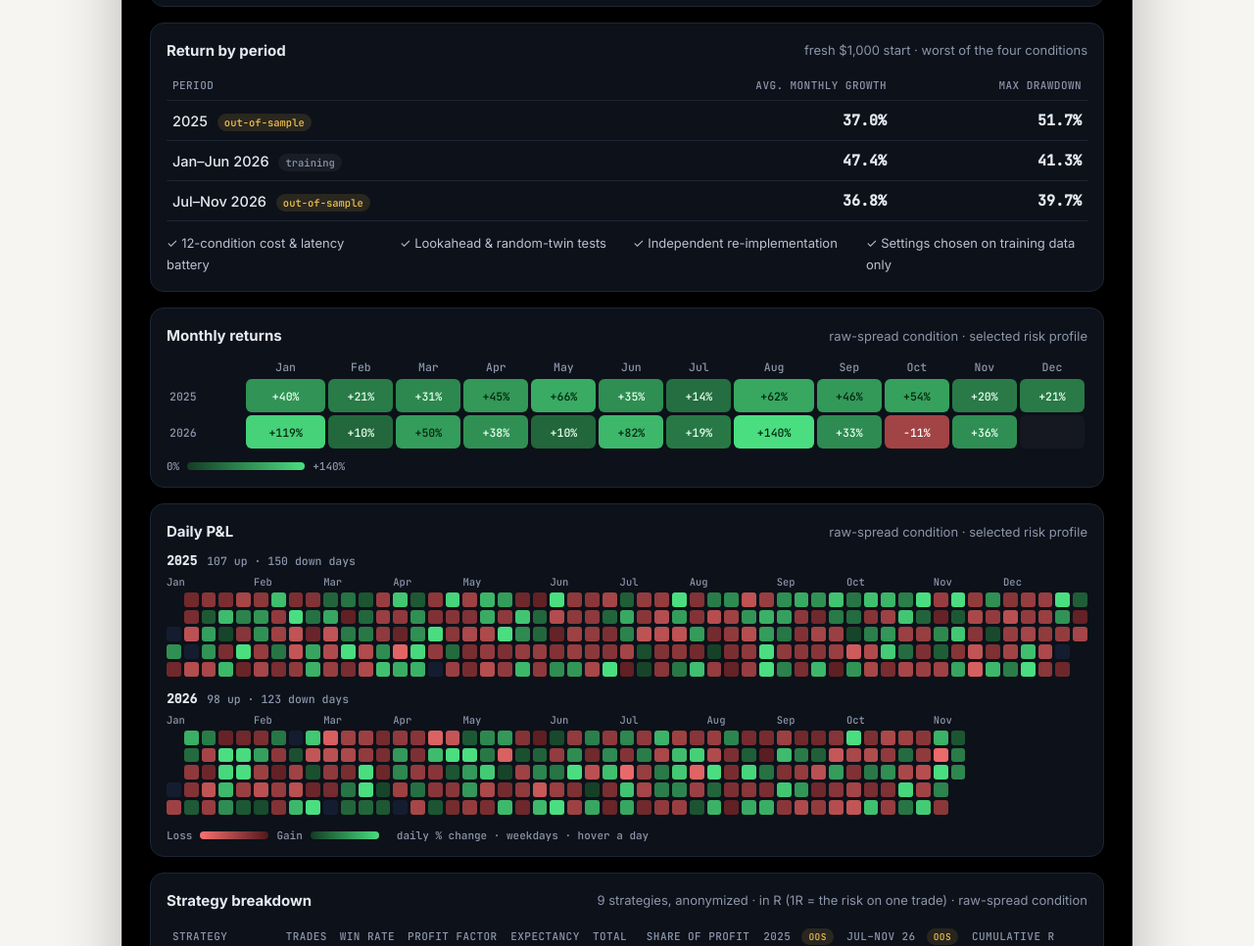
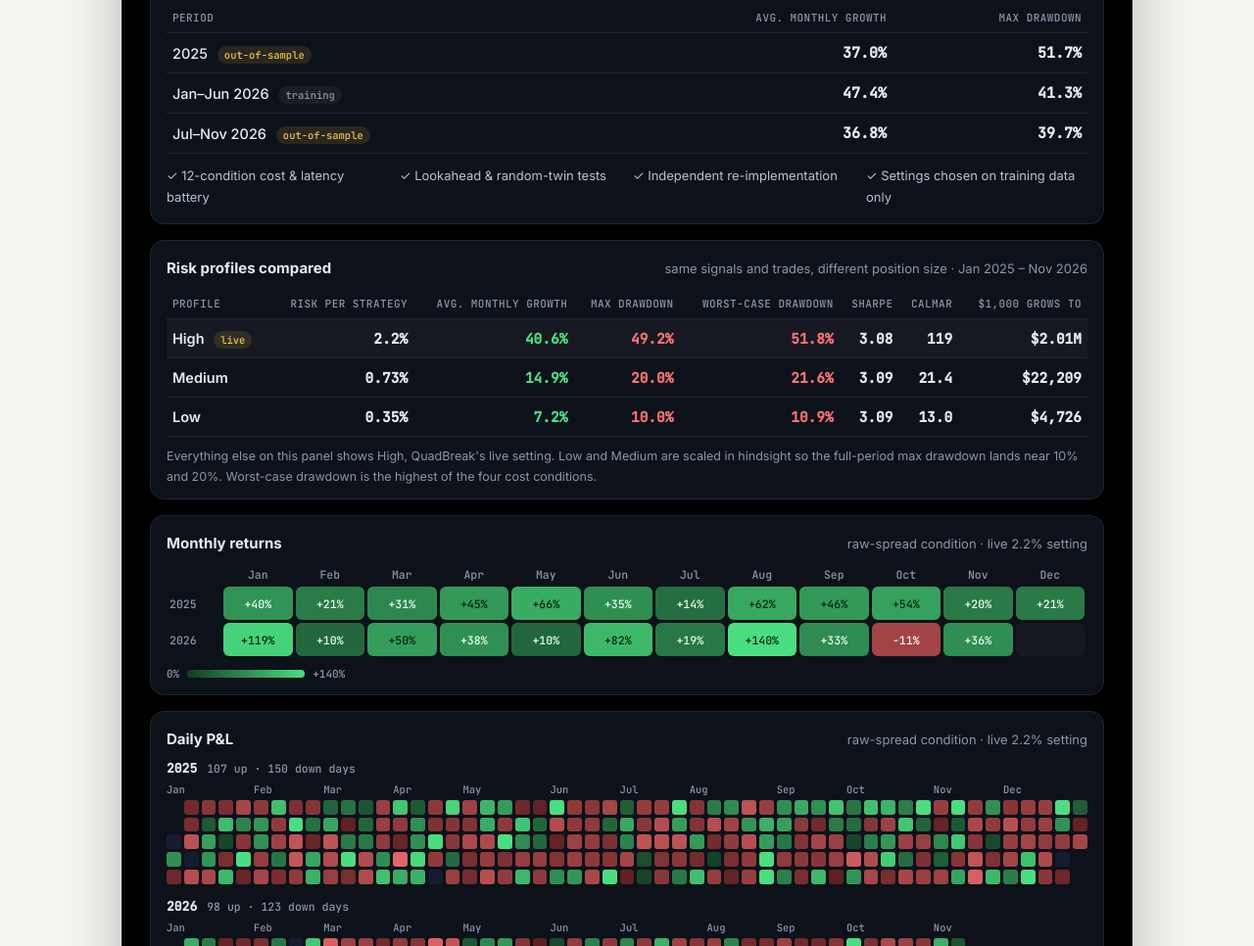
Before and after one commit to Suraporn/quant, a plain HTML site: page home.html in a window 1280 px wide. Shown: the part 2254-3220 px from the top of the page at 98% size. Drawn offline with Linux system fonts and the light colour scheme.

Commit message:
QuadBreak: show live High setting only, add risk-profile comparison table, equal-width months
Co-Authored-By: Claude Opus 5.5 <noreply@anthropic.com>
Claude-Session: https://claude.ai/code/session_01UruXyFa6MFQ1Tx7dA4cFeC

```diff
--- a/charts.js
+++ b/charts.js
@@ -1,4 +1,4 @@
-// QuadBreak dashboard: risk-profile switch, equity/drawdown, monthly heatmap, daily P&L calendar,
+// QuadBreak dashboard (live High setting) + risk-profile comparison, equity/drawdown, monthly heatmap, daily P&L calendar,
 // per-strategy table. Plain SVG/HTML, no libraries. Data: versions.json.
 (function () {
   const NS = "http://www.w3.org/2000/svg";
@@ -212,23 +212,18 @@
       const g = document.querySelector(`[data-pg="${p.w}"]`), m = document.querySelector(`[data-pm="${p.w}"]`);
       if (g) g.textContent = `${p.growth.toFixed(1)}%`; if (m) m.textContent = `${p.mdd.toFixed(1)}%`;
     });
-    const note = $("#profile-note");
-    if (note) note.textContent = current === "high"
-      ? "High is QuadBreak's live setting: 2.2% risk per strategy."
-      : `${current === "medium" ? "Medium" : "Low"} uses ${(+V.risk_per_strategy.toFixed(2))}% risk per strategy, scaled so the full-period max drawdown is about ${current === "medium" ? "20" : "10"}% in the raw-spread condition. Same signals, smaller positions.`;
+    const tb = $("#profiles");
+    if (tb) tb.innerHTML = [["high", "High <em>live</em>"], ["medium", "Medium"], ["low", "Low"]].map(([p, lab]) => {
+      const P = DATA.versions[p], k = P.kpi;
+      const money = k.final >= 1e6 ? `$${(k.final / 1e6).toFixed(2)}M` : `$${Math.round(k.final).toLocaleString("en-US")}`;
+      return `<tr${p === "high" ? ' class="on"' : ""}><td>${lab}</td><td>${(+P.risk_per_strategy.toFixed(2))}%</td><td class="up">${k.avg_month.toFixed(1)}%</td><td class="dn">${k.mdd.toFixed(1)}%</td><td class="dn">${k.worst_cond_mdd.toFixed(1)}%</td><td>${k.sharpe.toFixed(2)}</td><td>${k.calmar >= 100 ? k.calmar.toFixed(0) : k.calmar.toFixed(1)}</td><td>${money}</td></tr>`;
+    }).join("");
     equity($("#chart-equity"), B, V);
     drawdown($("#chart-dd"), B, V);
     heatmap($("#heatmap"), B, V);
     calendar($("#calendar"), V);
   }
-  function wire() {
-    document.querySelectorAll(".profile button").forEach((b) => b.addEventListener("click", () => {
-      current = b.dataset.p;
-      document.querySelectorAll(".profile button").forEach((x) => { x.classList.toggle("on", x === b); x.setAttribute("aria-pressed", x === b); });
-      render();
-    }));
-  }
   fetch("versions.json?v=2").then((r) => r.json()).then((D) => {
-    DATA = D; wire(); render(); strategies($("#strategies"), D.strategies);
+    DATA = D; render(); strategies($("#strategies"), D.strategies);
   }).catch((err) => { console.error(err); document.querySelectorAll(".chart-host,#heatmap,#calendar,#strategies").forEach((h) => { h.textContent = "Data couldn't load."; }); });
 })();
--- a/home.html
+++ b/home.html
@@ -11,7 +11,7 @@
 <link rel="icon" href="images/favicon.svg">
 <link rel="preconnect" href="https://fonts.googleapis.com">
 <link href="https://fonts.googleapis.com/css2?family=Inter:wght@400;500;600;700&family=JetBrains+Mono:wght@500&display=swap" rel="stylesheet">
-<link rel="stylesheet" href="style.css?v=7">
+<link rel="stylesheet" href="style.css?v=8">
 </head>
 <body>
 <header class="site"><div class="wrap">
@@ -65,10 +65,6 @@
 <div class="mod"><div class="ic">◉</div><b>Monitoring</b><span>On-chart panel · kill switch · spread guard</span></div>
 </div>
 
-<div class="profile-row">
-<div class="profile" role="group" aria-label="Risk profile"><span class="pl">Risk profile</span><button data-p="low" aria-pressed="false">Low <small>~10% DD</small></button><button data-p="medium" aria-pressed="false">Medium <small>~20% DD</small></button><button data-p="high" class="on" aria-pressed="true">High <small>live · ~50% DD</small></button></div>
-<p id="profile-note" class="profile-note">High is QuadBreak's live setting: 2.2% risk per strategy.</p>
-</div>
 <div class="qb-kpis">
 <div><span>Avg. monthly growth</span><b data-kpi="avg_month">40.6%</b></div>
 <div><span>Max drawdown</span><b data-kpi="mdd">49.2%</b></div>
@@ -109,12 +105,21 @@
 </div>
 
 <div class="qb-card">
-<div class="qb-card-head"><b>Monthly returns</b><span class="muted">raw-spread condition · selected risk profile</span></div>
+<div class="qb-card-head"><b>Risk profiles compared</b><span class="muted">same signals and trades, different position size · Jan 2025 – Nov 2026</span></div>
+<div class="tablewrap"><table class="qb-table profiles" aria-label="QuadBreak risk profiles compared">
+<thead><tr><th>Profile</th><th>Risk per strategy</th><th>Avg. monthly growth</th><th>Max drawdown</th><th>Worst-case drawdown</th><th>Sharpe</th><th>Calmar</th><th>$1,000 grows to</th></tr></thead>
+<tbody id="profiles"></tbody>
+</table></div>
+<p class="muted" style="margin:10px 0 2px;font-size:12.5px">Everything else on this panel shows High, QuadBreak's live setting. Low and Medium are scaled in hindsight so the full-period max drawdown lands near 10% and 20%. Worst-case drawdown is the highest of the four cost conditions.</p>
+</div>
+
+<div class="qb-card">
+<div class="qb-card-head"><b>Monthly returns</b><span class="muted">raw-spread condition · live 2.2% setting</span></div>
 <div id="heatmap" class="heat" aria-label="Monthly returns heatmap"></div>
 </div>
 
 <div class="qb-card cal-card">
-<div class="qb-card-head"><b>Daily P&amp;L</b><span class="muted">raw-spread condition · selected risk profile</span></div>
+<div class="qb-card-head"><b>Daily P&amp;L</b><span class="muted">raw-spread condition · live 2.2% setting</span></div>
 <div id="calendar" class="cal"></div>
 <div class="chart-tip cal-tip" hidden></div>
 </div>
@@ -315,6 +320,6 @@
 <div><a href="mailto:nate.puangpanbut@gmail.com">nate.puangpanbut@gmail.com</a> · <a href="https://www.linkedin.com/in/suraporn/" target="_blank" rel="noopener">LinkedIn</a> · <a href="https://github.com/Suraporn" target="_blank" rel="noopener">GitHub</a> · <a href="https://suraporn.github.io/ds/" target="_blank" rel="noopener">Data science portfolio</a></div>
 </div></footer>
 <script>document.getElementById('yr').textContent=new Date().getFullYear()</script>
-<script src="charts.js?v=6"></script>
+<script src="charts.js?v=7"></script>
 </body>
 </html>
--- a/style.css
+++ b/style.css
@@ -299,3 +299,13 @@ footer.site .wrap{display:flex;justify-content:space-between;flex-wrap:wrap;gap:
 .qb .qb-checks{grid-template-columns:repeat(4,1fr)}
 @media (max-width:760px){.qb .qb-checks{grid-template-columns:1fr 1fr}.qb{padding:20px 14px}}
 @media (max-width:760px){.periods td{font-size:13px}.periods td:first-child{font-size:13px}.periods em{display:block;margin:4px 0 0 !important;width:max-content}}
+
+.profiles th:not(:first-child),.profiles td:not(:first-child){text-align:right}
+.profiles td{font:600 14.5px var(--mono)}
+.profiles td:first-child{font:600 14.5px var(--sans)}
+.profiles td.up{color:var(--qup)}.profiles td.dn{color:var(--qdn)}
+.profiles tr.on td{background:rgba(255,255,255,.035)}
+.heat table{table-layout:fixed}
+.heat th:first-child,.heat td:first-child{width:52px}
+@media (max-width:760px){.profiles td,.profiles td:first-child{font-size:12.5px}.profiles th{font-size:9.5px}.heat th:first-child,.heat td:first-child{width:34px}}
+@media (max-width:760px){.heat table{min-width:600px}}
```
